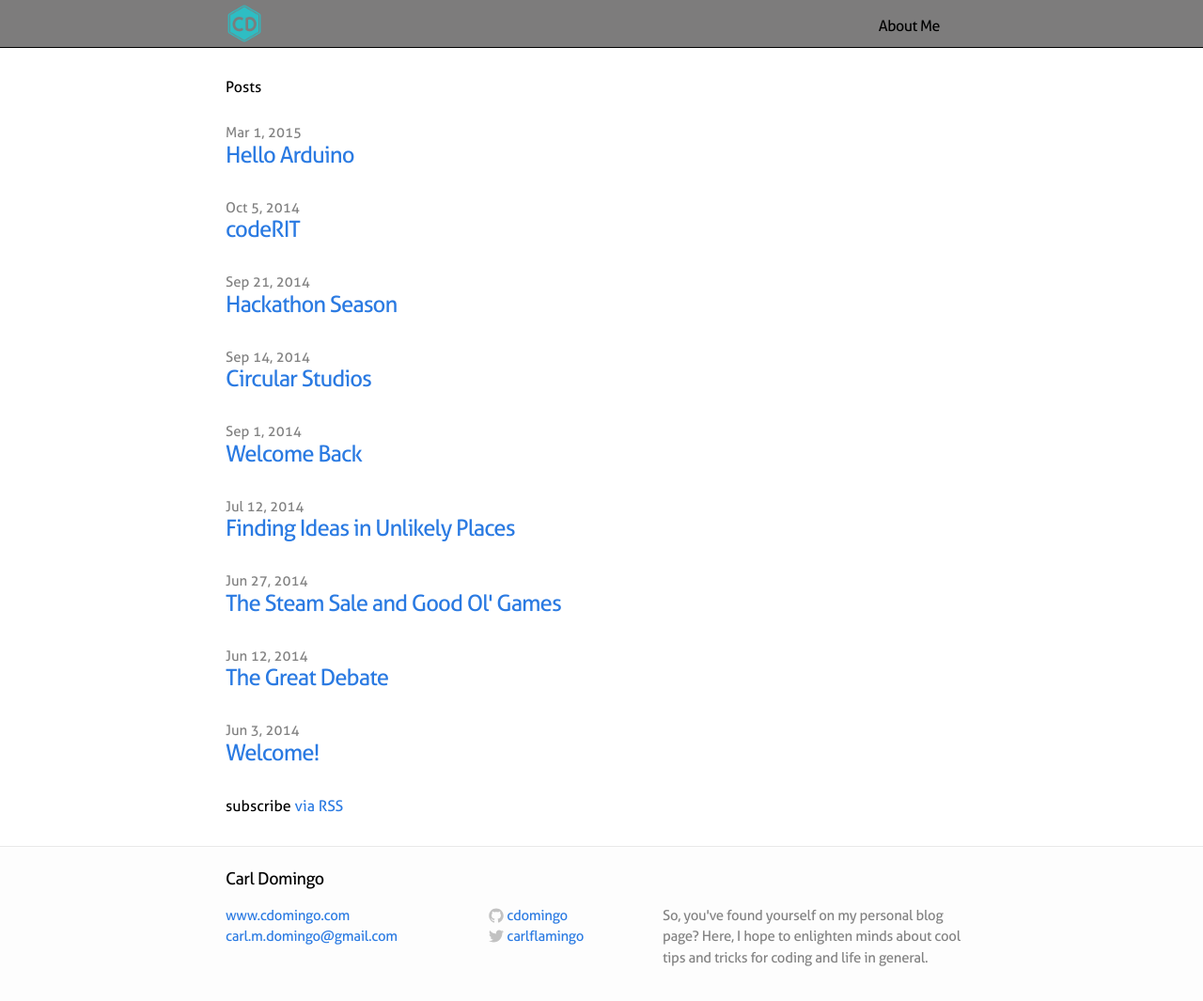
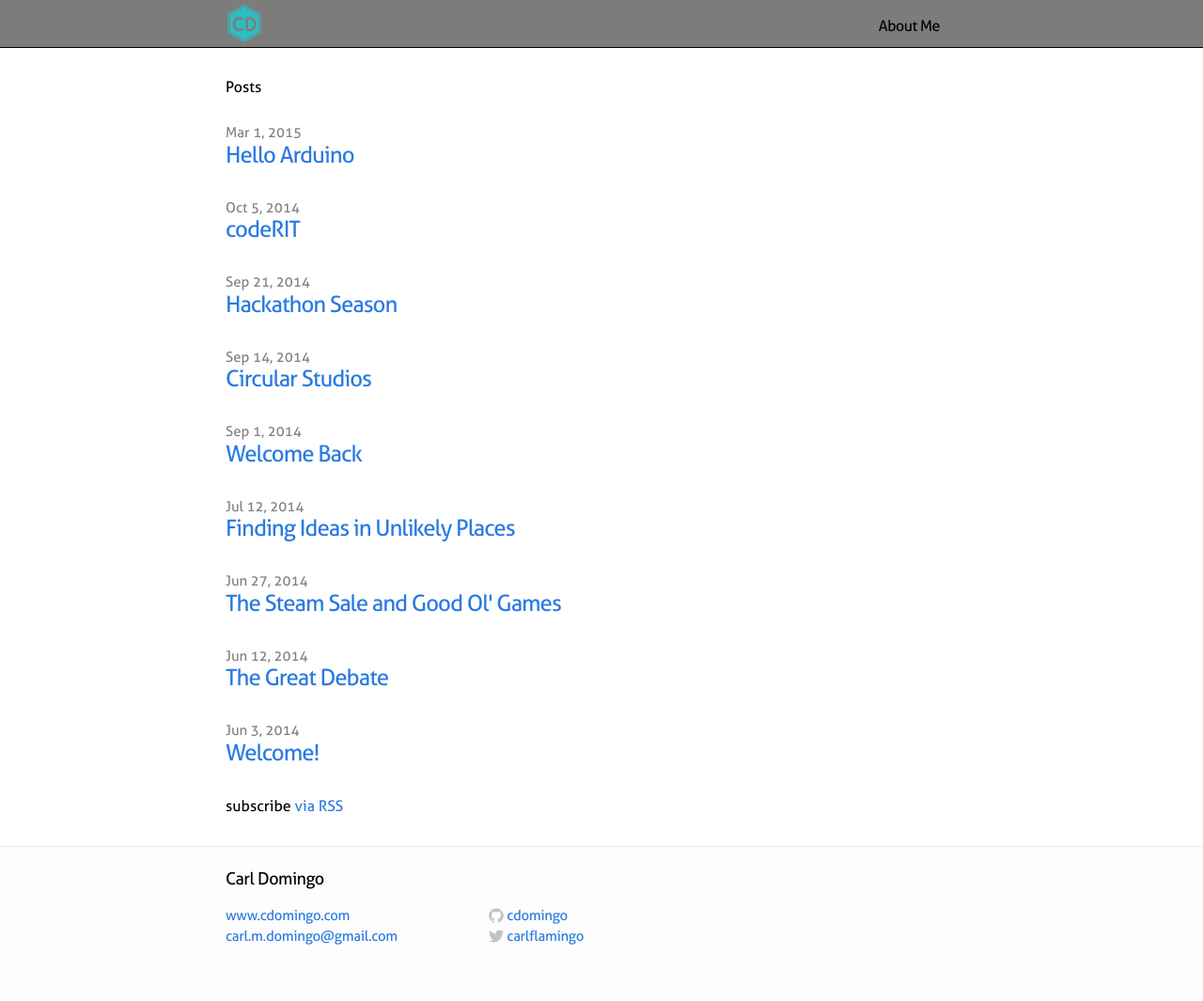
Before and after one commit to cdomingo/cdomingo.github.io, a Jekyll site: the page built from index.html, in a window 1280 px wide. Shown: the whole page at 94% size. Built offline with Jekyll 4.4.1, drawn with Linux system fonts in a browser that asks for light colours; after the commit the page ends 1043 px from its top, so only the background shows below that.

Commit message:
Updated config

```diff
--- a/_config.yml
+++ b/_config.yml
@@ -1,6 +1,6 @@
 # Site settings
-title: Carl Blog-mingo
-description: "So, you've found yourself on my personal blog page? Here, I hope to enlighten minds about cool tips and tricks for coding and life in general."
+title: Carl Domingo
+description: ""
 baseurl: ""
 url: "http://cdomingo.github.io"
 
```
